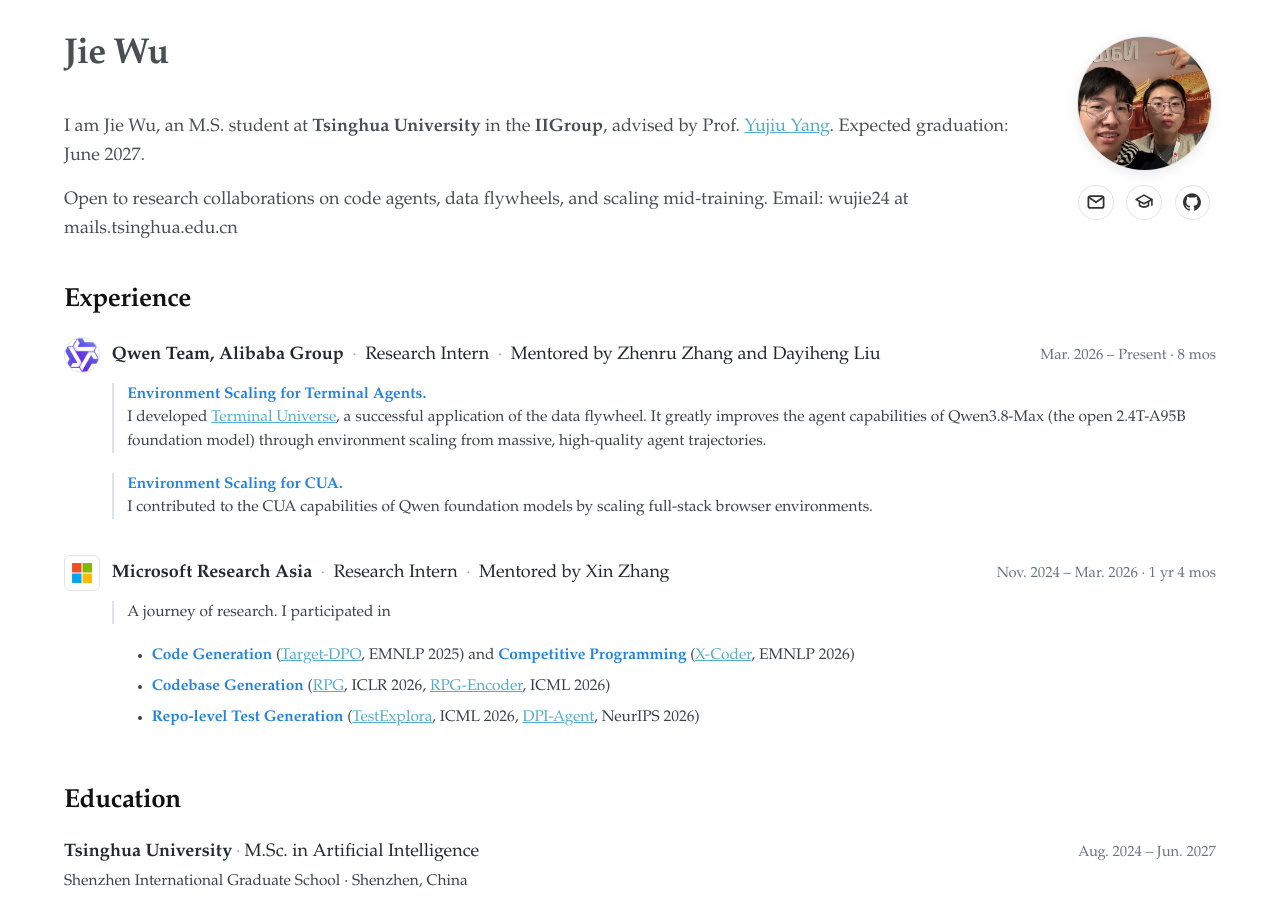
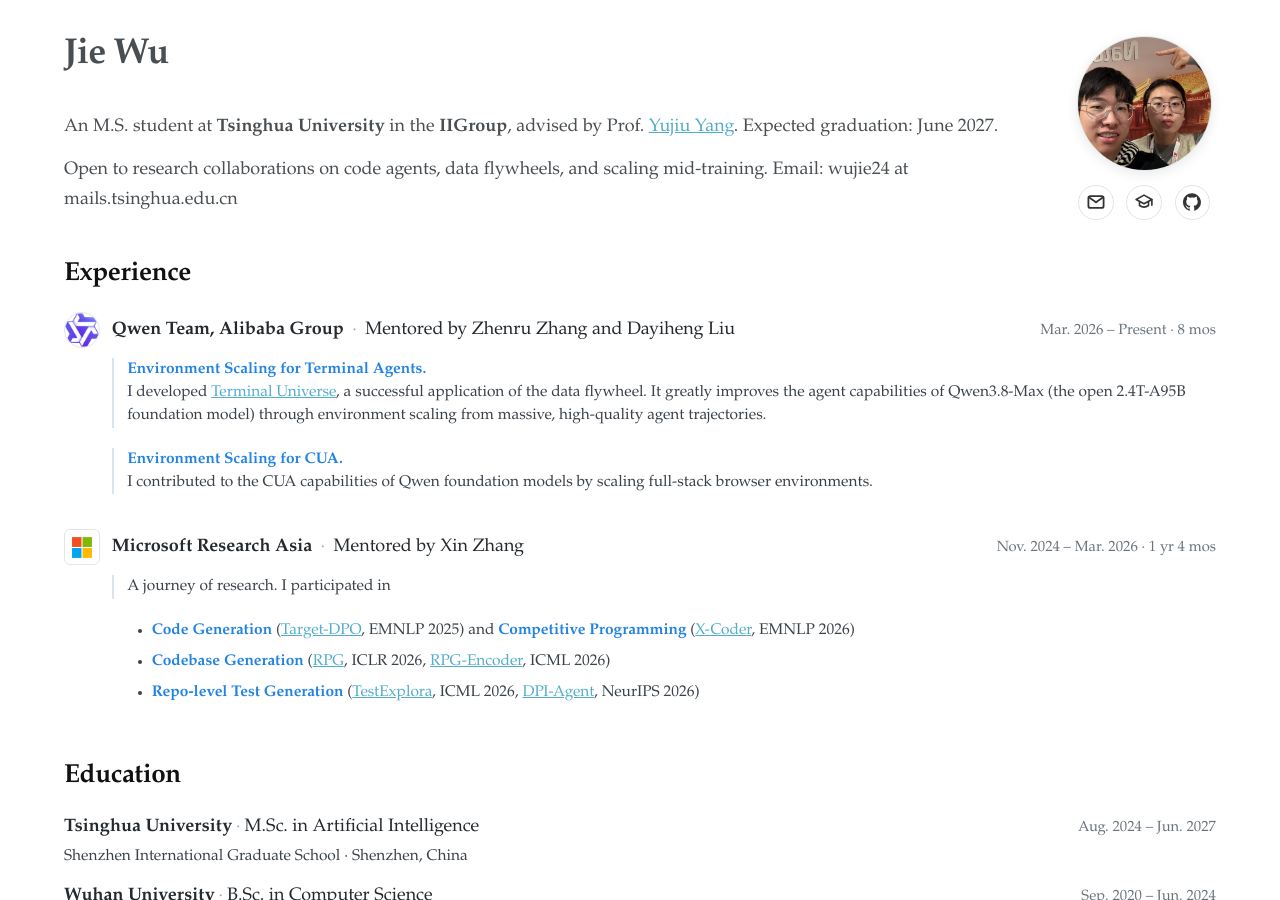
Before and after one commit to JieWu02/JieWu02.github.io, a Jekyll site: the page built from _pages/about.md, in a window 1280 px wide and 900 px high. Built offline with Jekyll 4.4.1, drawn with Linux system fonts in a browser that asks for light colours.

Commit message:
Simplify introduction and experience headings

```diff
--- a/_pages/about.md
+++ b/_pages/about.md
@@ -12,7 +12,7 @@ redirect_from:
 <section class="profile-hero" aria-label="About Jie Wu">
   <div class="profile-hero__copy">
     <h1 class="profile-hero__name">Jie Wu</h1>
-    <p>I am Jie Wu, an M.S. student at <strong>Tsinghua University</strong> in the <strong>IIGroup</strong>, advised by Prof. <a href="https://iigroup.github.io/about/">Yujiu Yang</a>. Expected graduation: June 2027.</p>
+    <p>An M.S. student at <strong>Tsinghua University</strong> in the <strong>IIGroup</strong>, advised by Prof. <a href="https://iigroup.github.io/about/">Yujiu Yang</a>. Expected graduation: June 2027.</p>
     <p>Open to research collaborations on code agents, data flywheels, and scaling mid-training. Email: wujie24 at mails.tsinghua.edu.cn</p>
   </div>
   <aside class="profile-hero__identity" aria-label="Profile and contact links">
@@ -32,7 +32,7 @@ redirect_from:
       <div class="timeline-item__header">
         <img class="timeline-item__logo timeline-item__logo--qwen" src="/images/brands/qwen-logo.png" alt="Qwen logo">
         <div class="timeline-item__identity">
-          <h3 class="timeline-item__title"><span class="timeline-item__org">Qwen Team, Alibaba Group</span><span class="timeline-item__separator"> · </span><span class="timeline-item__focus">Research Intern</span><span class="timeline-item__separator"> · </span><span class="timeline-item__focus">Mentored by Zhenru Zhang and Dayiheng Liu</span></h3>
+          <h3 class="timeline-item__title"><span class="timeline-item__org">Qwen Team, Alibaba Group</span><span class="timeline-item__separator"> · </span><span class="timeline-item__focus">Mentored by Zhenru Zhang and Dayiheng Liu</span></h3>
           <time class="timeline-item__date">Mar. 2026 – Present · 8 mos</time>
         </div>
       </div>
@@ -46,7 +46,7 @@ redirect_from:
       <div class="timeline-item__header">
         <img class="timeline-item__logo timeline-item__logo--microsoft" src="/images/brands/microsoft-logo.svg" alt="Microsoft logo">
         <div class="timeline-item__identity">
-          <h3 class="timeline-item__title"><span class="timeline-item__org">Microsoft Research Asia</span><span class="timeline-item__separator"> · </span><span class="timeline-item__focus">Research Intern</span><span class="timeline-item__separator"> · </span><span class="timeline-item__focus">Mentored by Xin Zhang</span></h3>
+          <h3 class="timeline-item__title"><span class="timeline-item__org">Microsoft Research Asia</span><span class="timeline-item__separator"> · </span><span class="timeline-item__focus">Mentored by Xin Zhang</span></h3>
           <time class="timeline-item__date">Nov. 2024 – Mar. 2026 · 1 yr 4 mos</time>
         </div>
       </div>
```
